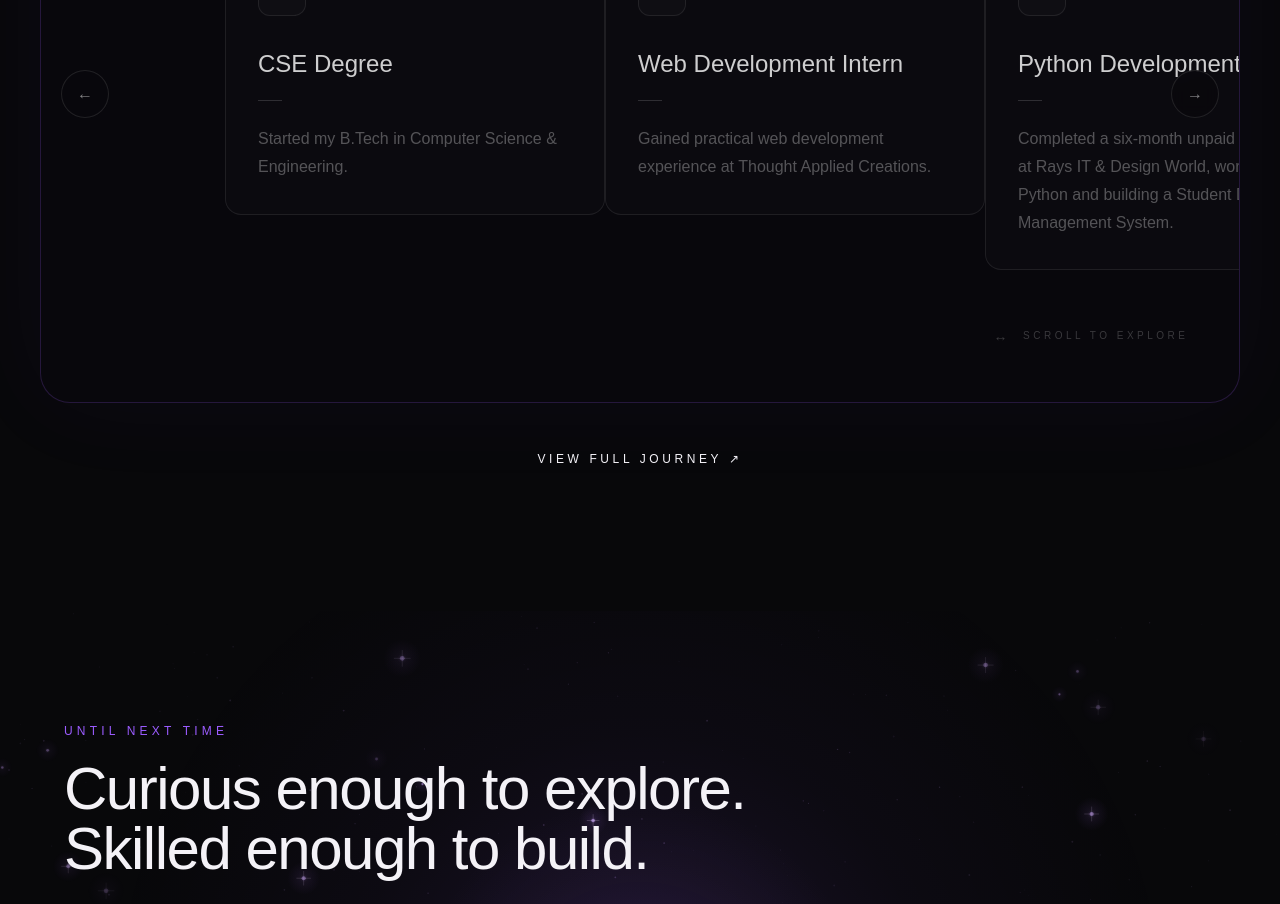
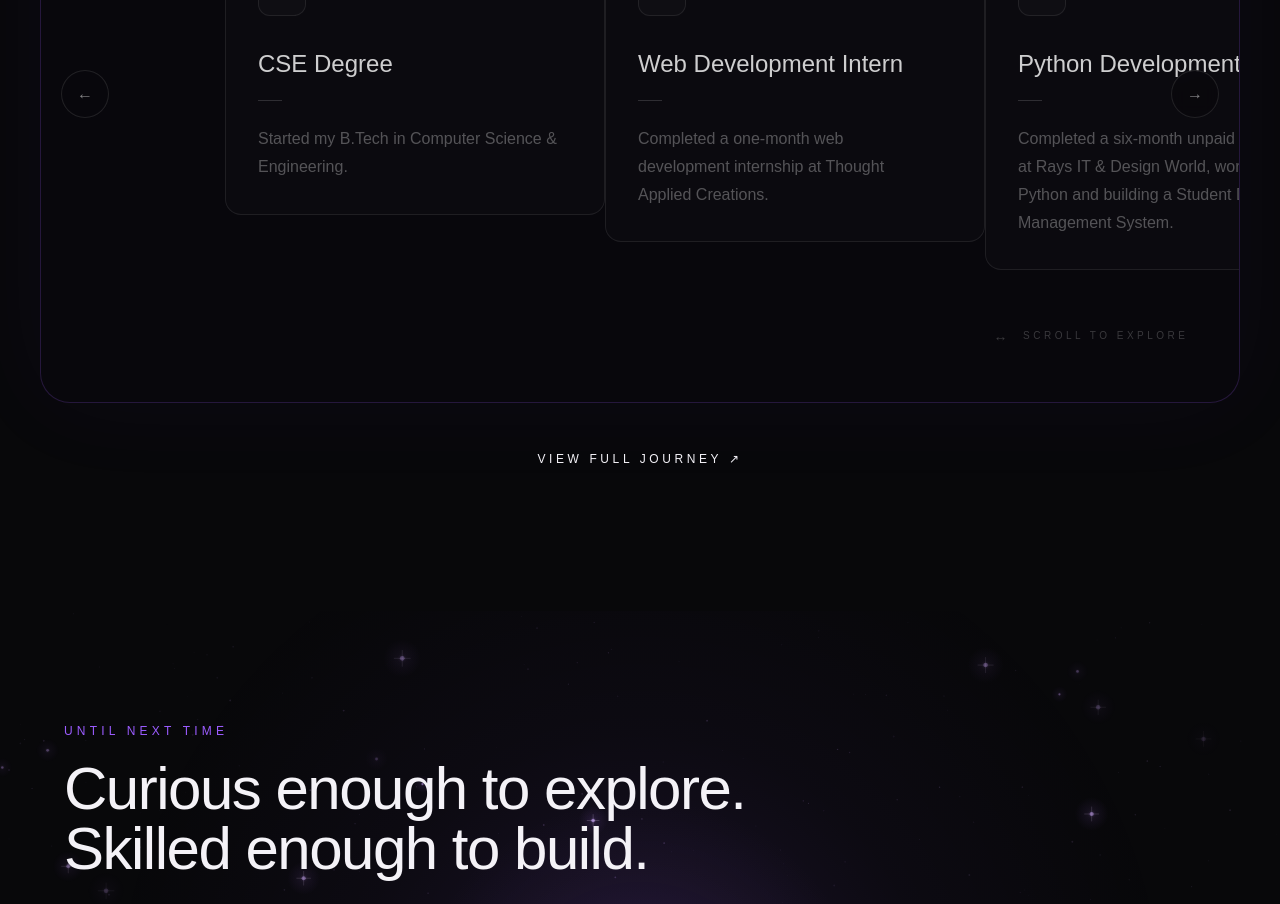
Before and after one commit to rohitcreates/portfolio, a Next.js app: page / in a window 1280 px wide. Shown: the part 4380-5284 px from the top of the page. Built offline with nearby package versions, Linux system fonts and the light colour scheme.

Commit message:
fix: correct web internship timeline details

```diff
--- a/src/components/JourneyPreview.tsx
+++ b/src/components/JourneyPreview.tsx
@@ -15,7 +15,7 @@ const milestones = [
     year: "2024",
     title: "Web Development Intern",
     description:
-      "Gained practical web development experience at Thought Applied Creations.",
+      "Completed a one-month web development internship at Thought Applied Creations.",
     icon: "</>",
   },
   {
```
